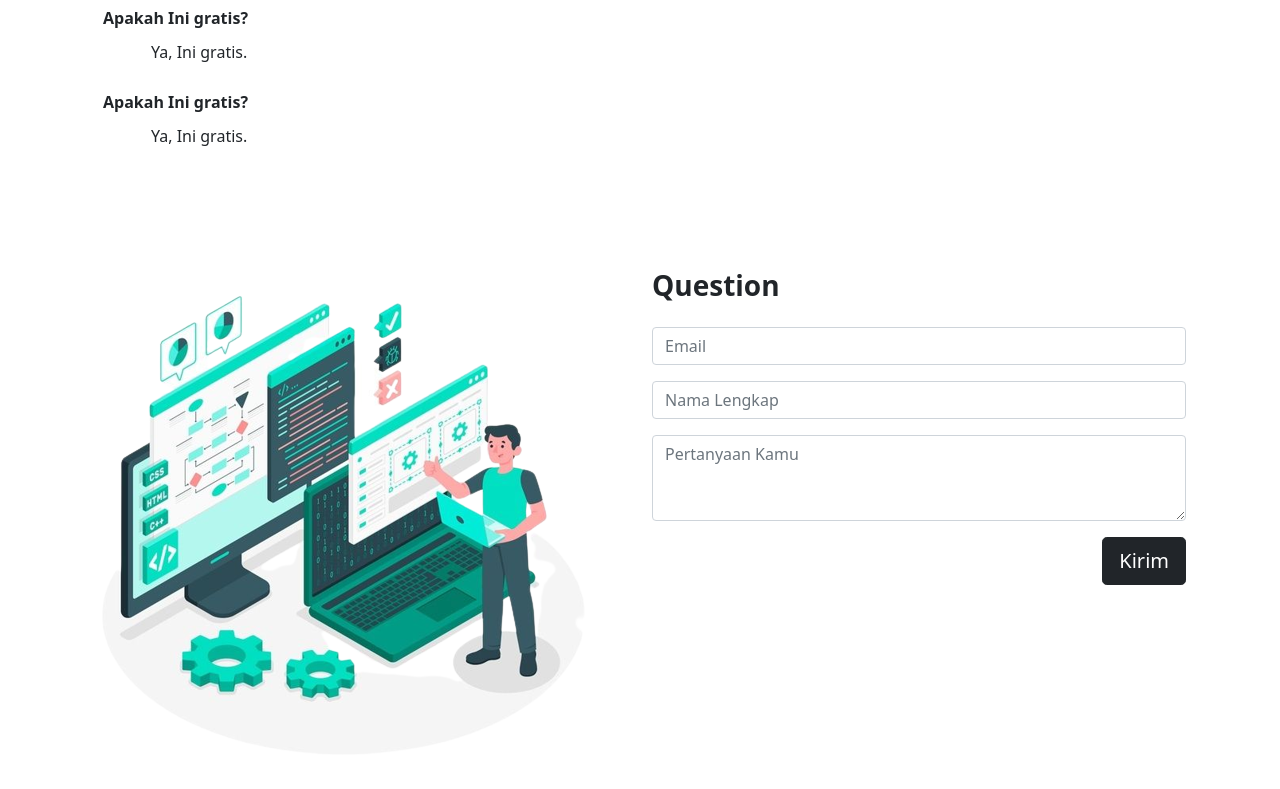
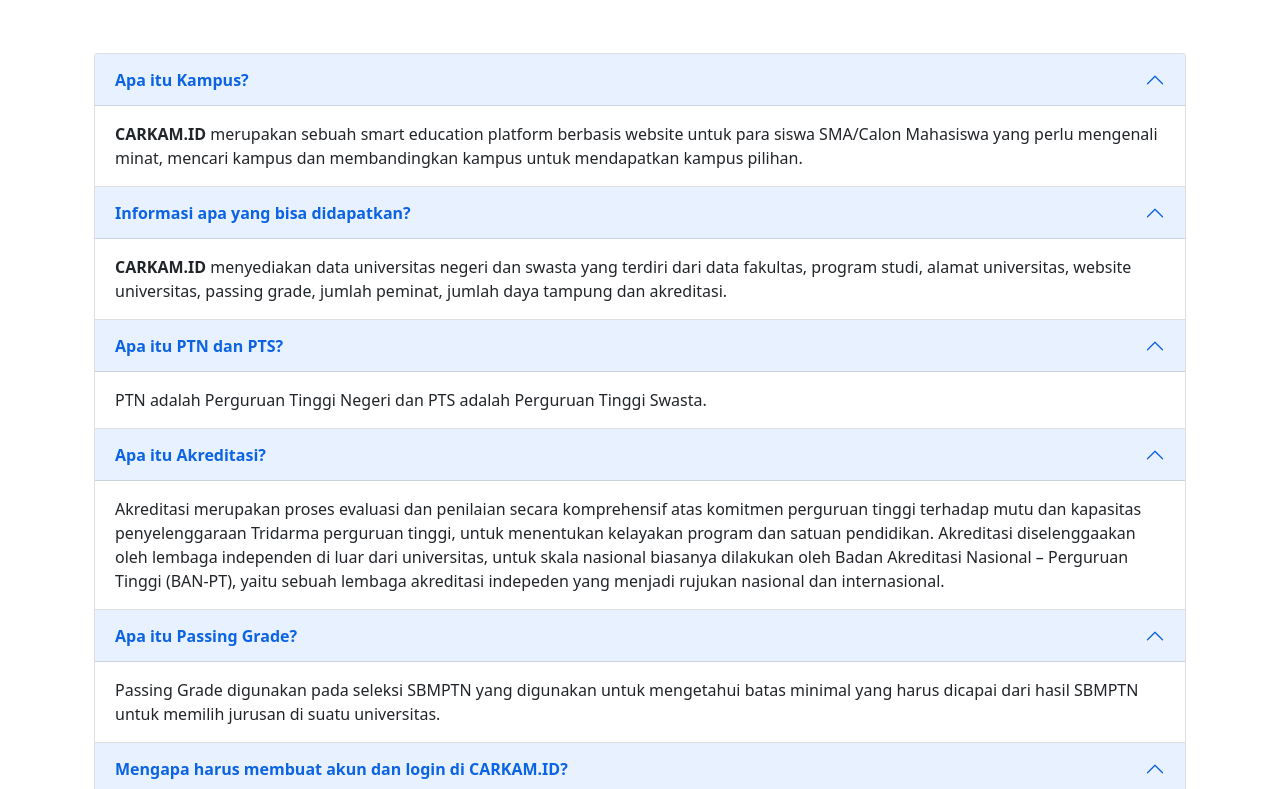
Before and after one commit to ariopri/Carkam, a React (Create React App) app in the folder front_end/: page /FAQ in a window 1280 px wide. Shown: the part 531-1320 px from the top of the page. Built offline with nearby package versions, Linux system fonts and the light colour scheme.

Commit message:
Menambahkan component FAQ

```diff
--- a/front_end/src/components/FAQItem/Isifaq.jsx
+++ b/front_end/src/components/FAQItem/Isifaq.jsx
@@ -1,34 +1,87 @@
-import { Container } from "react-bootstrap";
+import { Container } from 'react-bootstrap';
 
 const Isifaq = ({}) => {
   return (
     <>
       <div className="p-5">
         <Container>
-          <h2>How this Work?</h2>
           <Container>
-            <tabel className="table pt-2">
-              <tr>
-                <td>
-                  <b>Apakah Ini gratis?</b>
-                </td>
-              </tr>
-              <tr>
-                <td>
-                  <p className="menjorok">Ya, Ini gratis.</p>
-                </td>
-              </tr>
-              <tr>
-                <td>
-                  <b>Apakah Ini gratis?</b>
-                </td>
-              </tr>
-              <tr>
-                <td>
-                  <p className="menjorok">Ya, Ini gratis.</p>
-                </td>
-              </tr>
-            </tabel>
+            <h2 className="d-flex justify-content-center pb-5">Frequently Asked Questions</h2>
+            <div class="accordion" id="accordionExample">
+              <div class="accordion-item">
+                <h3 class="accordion-header" id="headingOne">
+                  <button class="accordion-button" type="button" data-bs-toggle="collapse" data-bs-target="#collapseOne" aria-expanded="true" aria-controls="collapseOne">
+                    <strong>Apa itu Kampus?</strong>
+                  </button>
+                </h3>
+                <div id="collapseOne" class="accordion-collapse collapse show" aria-labelledby="headingOne" data-bs-parent="#accordionExample">
+                  <div class="accordion-body ">
+                    <strong> CARKAM.ID </strong> merupakan sebuah smart education platform berbasis website untuk para siswa SMA/Calon Mahasiswa yang perlu mengenali minat, mencari kampus dan membandingkan kampus untuk mendapatkan kampus
+                    pilihan.
+                  </div>
+                </div>
+              </div>
+              <div class="accordion-item">
+                <h3 class="accordion-header" id="headingTwo">
+                  <button class="accordion-button" type="button" data-bs-toggle="collapse" data-bs-target="#collapseTwo" aria-expanded="true" aria-controls="collapseTwo">
+                    <strong>Informasi apa yang bisa didapatkan?</strong>
+                  </button>
+                </h3>
+                <div id="collapseTwo" class="accordion-collapse collapse show" aria-labelledby="headingTwo" data-bs-parent="#accordionExample">
+                  <div class="accordion-body">
+                    <strong>CARKAM.ID</strong> menyediakan data universitas negeri dan swasta yang terdiri dari data fakultas, program studi, alamat universitas, website universitas, passing grade, jumlah peminat, jumlah daya tampung dan
+                    akreditasi.
+                  </div>
+                </div>
+              </div>
+              <div class="accordion-item">
+                <h3 class="accordion-header" id="headingTwo">
+                  <button class="accordion-button" type="button" data-bs-toggle="collapse" data-bs-target="#collapseTwo" aria-expanded="true" aria-controls="collapseTwo">
+                    <strong>Apa itu PTN dan PTS?</strong>
+                  </button>
+                </h3>
+                <div id="collapseTwo" class="accordion-collapse collapse show" aria-labelledby="headingTwo" data-bs-parent="#accordionExample">
+                  <div class="accordion-body">PTN adalah Perguruan Tinggi Negeri dan PTS adalah Perguruan Tinggi Swasta.</div>
+                </div>
+              </div>
+              <div class="accordion-item">
+                <h3 class="accordion-header" id="headingTwo">
+                  <button class="accordion-button" type="button" data-bs-toggle="collapse" data-bs-target="#collapseTwo" aria-expanded="true" aria-controls="collapseTwo">
+                    <strong>Apa itu Akreditasi?</strong>
+                  </button>
+                </h3>
+                <div id="collapseTwo" class="accordion-collapse collapse show" aria-labelledby="headingTwo" data-bs-parent="#accordionExample">
+                  <div class="accordion-body d-flex justify-content-center">
+                    Akreditasi merupakan proses evaluasi dan penilaian secara komprehensif atas komitmen perguruan tinggi terhadap mutu dan kapasitas penyelenggaraan Tridarma perguruan tinggi, untuk menentukan kelayakan program dan satuan
+                    pendidikan. Akreditasi diselenggaakan oleh lembaga independen di luar dari universitas, untuk skala nasional biasanya dilakukan oleh Badan Akreditasi Nasional – Perguruan Tinggi (BAN-PT), yaitu sebuah lembaga akreditasi
+                    indepeden yang menjadi rujukan nasional dan internasional.
+                  </div>
+                </div>
+              </div>
+              <div class="accordion-item">
+                <h3 class="accordion-header" id="headingTwo">
+                  <button class="accordion-button" type="button" data-bs-toggle="collapse" data-bs-target="#collapseTwo" aria-expanded="true" aria-controls="collapseTwo">
+                    <strong>Apa itu Passing Grade?</strong>
+                  </button>
+                </h3>
+                <div id="collapseTwo" class="accordion-collapse collapse show" aria-labelledby="headingTwo" data-bs-parent="#accordionExample">
+                  <div class="accordion-body">Passing Grade digunakan pada seleksi SBMPTN yang digunakan untuk mengetahui batas minimal yang harus dicapai dari hasil SBMPTN untuk memilih jurusan di suatu universitas.</div>
+                </div>
+              </div>
+              <div class="accordion-item">
+                <h3 class="accordion-header" id="headingThree">
+                  <button class="accordion-button " type="button" data-bs-toggle="collapse" data-bs-target="#collapseThree" aria-expanded="true" aria-controls="collapseThree">
+                    <strong>Mengapa harus membuat akun dan login di CARKAM.ID? </strong>
+                  </button>
+                </h3>
+                <div id="collapseThree" class="accordion-collapse collapse show" aria-labelledby="headingThree" data-bs-parent="#accordionExample">
+                  <div class="accordion-body">
+                    Dengan membuat akun, kamu dapat menggunakan fitur kampus untuk membandingkan kampus yang diminati lalu temukan yang sesuai denganmu. Selain itu, kamu dapat menggunakan akunmu untuk memberi review dan menghapus data
+                    universitas dari website kami sesuai dengan kebijakan kampus.
+                  </div>
+                </div>
+              </div>
+            </div>
           </Container>
         </Container>
       </div>
--- a/front_end/src/components/FAQItem/Pesan.jsx
+++ b/front_end/src/components/FAQItem/Pesan.jsx
@@ -1,5 +1,5 @@
-import { Container } from "react-bootstrap";
-import Back2 from "./image/FAQ-Vector.png";
+import { Container } from 'react-bootstrap';
+import Back2 from './image/FAQ-Vector.png';
 const Pesan = () => {
   return (
     <>
@@ -10,32 +10,17 @@
               <img src={Back2} alt="" />
             </div>
             <div class="col-md-6">
-              <h3>
+              <h3 class="pb-3">
                 <b>Question</b>
               </h3>
               <div class="mb-3 pt-3">
-                <input
-                  type="email"
-                  class="form-control"
-                  id="exampleFormControlInput1"
-                  placeholder="Email"
-                ></input>
+                <input type="email" class="form-control" id="exampleFormControlInput1" placeholder="Email"></input>
               </div>
               <div class="mb-3">
-                <input
-                  type="text"
-                  class="form-control"
-                  id="exampleFormControlInput1"
-                  placeholder="Nama Lengkap"
-                ></input>
+                <input type="text" class="form-control" id="exampleFormControlInput1" placeholder="Nama Lengkap"></input>
               </div>
               <div class="mb-3">
-                <textarea
-                  class="form-control"
-                  id="exampleFormControlTextarea1"
-                  rows="3"
-                  placeholder="Pertanyaan Kamu"
-                ></textarea>
+                <textarea class="form-control" id="exampleFormControlTextarea1" rows="3" placeholder="Pertanyaan Kamu"></textarea>
               </div>
               <div class="d-flex flex-row-reverse">
                 <button class="btn btn-dark btn-lg ">Kirim</button>
```
